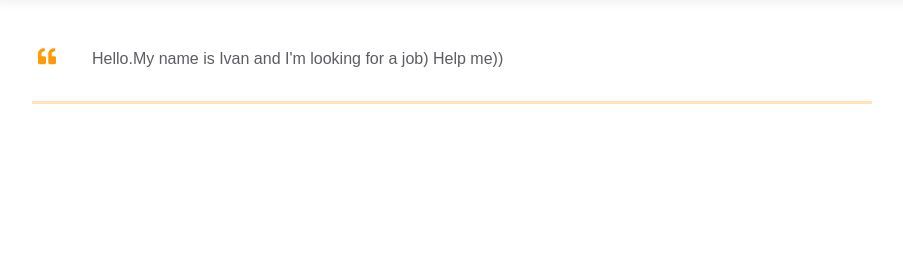
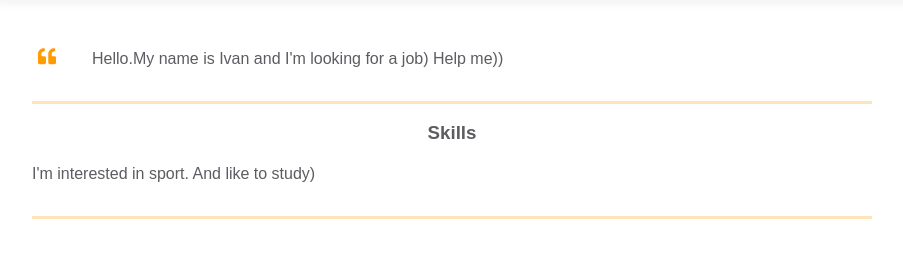
Before and after one commit to IvanPopovych/homepage, a website: page index.html in a window 1280 px wide. Shown: the part 396-654 px from the top of the page, without its empty margins (188-1091 px from the left). Drawn offline with Linux system fonts and the light colour scheme.

Commit message:
add skils block

```diff
--- a/index.html
+++ b/index.html
@@ -89,5 +89,15 @@
           </div>
         </div>
       </div>
+
+      <div class="container">
+        <div class="resume__block">
+          <div class="skills">
+            <h3 class="skills__header">Skills</h3>
+            <p class="skills__text">I'm interested in sport. And like to study) </p>
+          </div>
+        </div>
+      </div>
+
   </body>
 </html>
```
